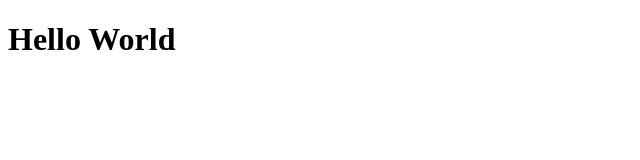
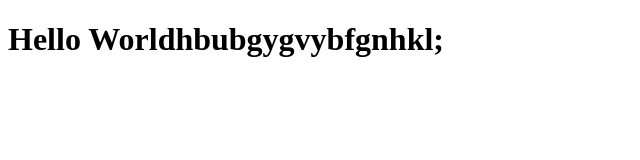
Before and after one commit to heena6315/myproject, a plain HTML site: page index.html in a window 1280 px wide. Shown: the whole page, without its empty margins (0-640 px from the left). Drawn offline with Linux system fonts and the light colour scheme.

```diff
--- a/index.html
+++ b/index.html
@@ -7,6 +7,6 @@
     <title>Document</title>
   </head>
   <body>
-    <h1>Hello World</h1>
+    <h1>Hello Worldhbubgygvybfgnhkl;</h1>
   </body>
 </html>
```
